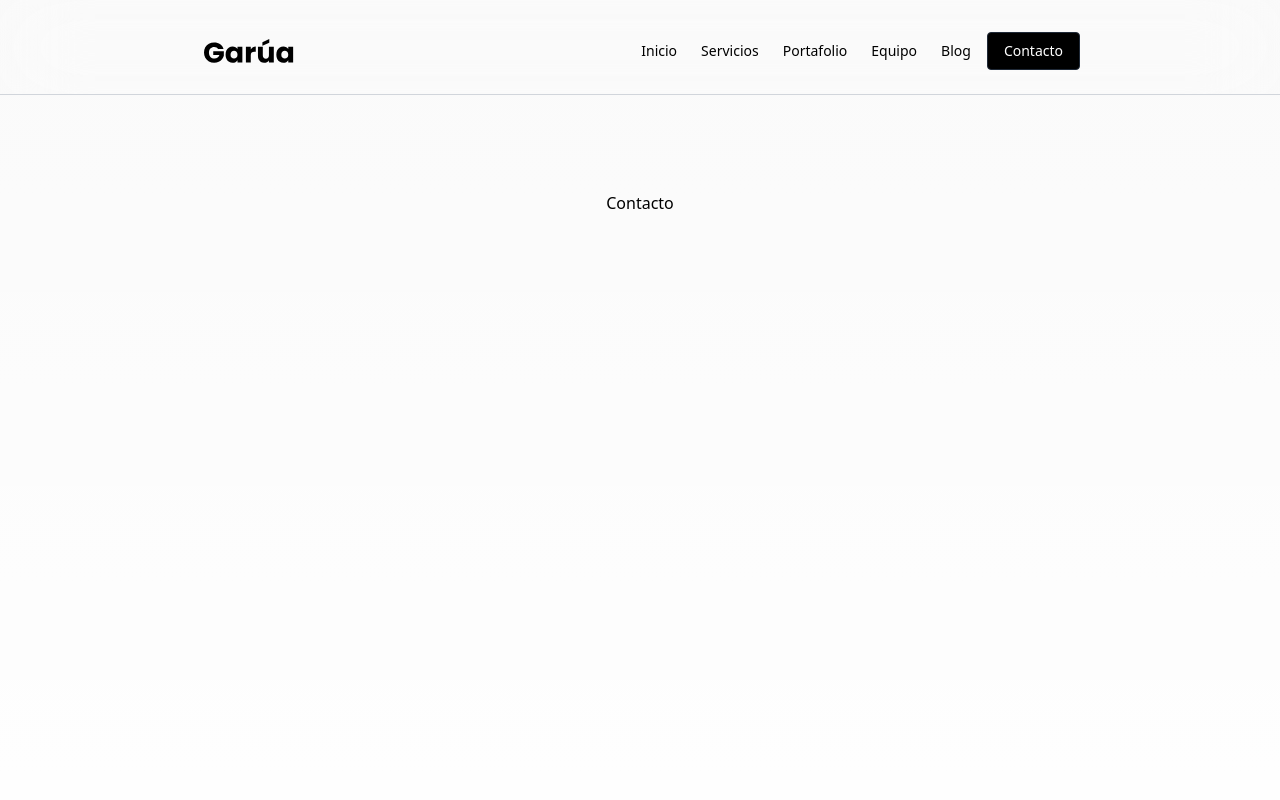
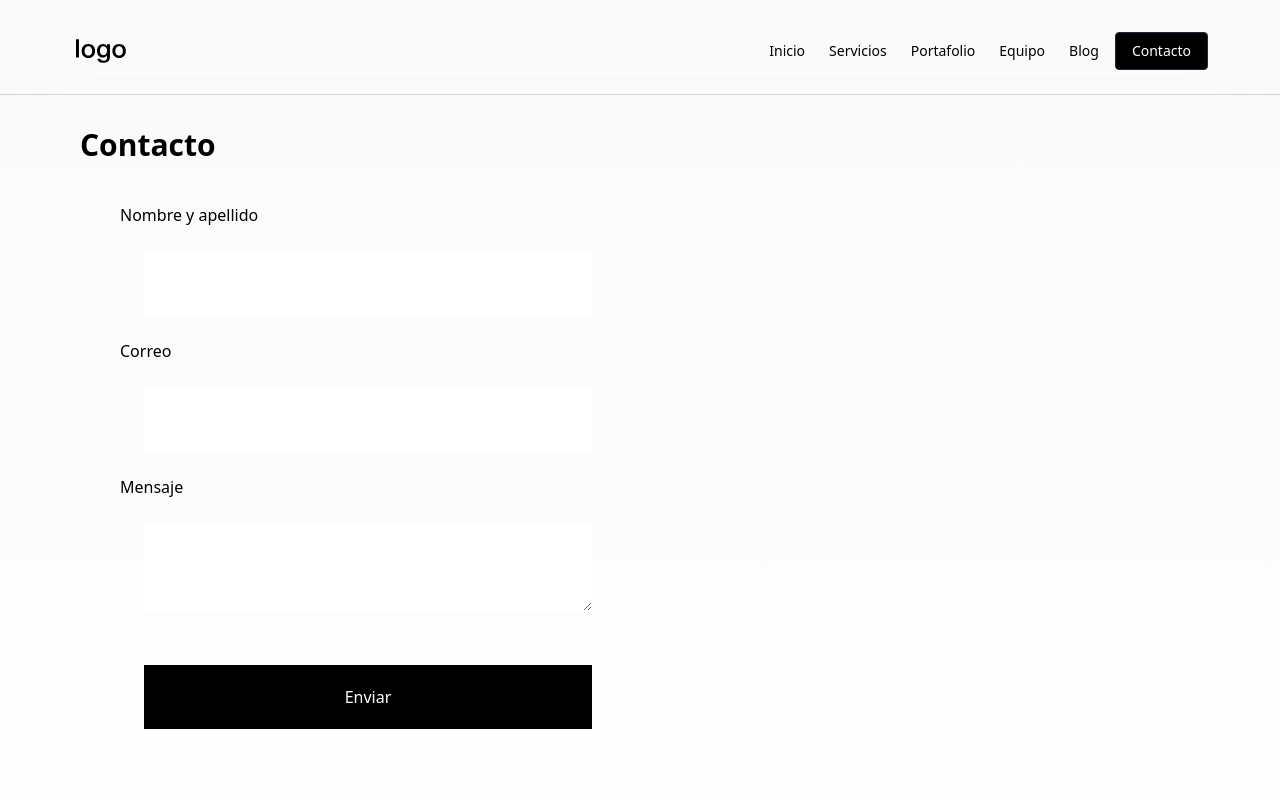
Before and after one commit to aguerrajovane/nextjs-template, a Next.js app: page /contacto in a window 1280 px wide. Shown: the top 800 px of the page. Built offline with nearby package versions, Linux system fonts and the light colour scheme.

Commit message:
Netlify form added

```diff
--- /dev/null
+++ b/components/FeedbackForm.js
@@ -0,0 +1,30 @@
+
+export default function FeedbackForm() {
+  return (
+    <form
+        className="m-10 min-w-[300px] w-2/5"
+        data-netlify="true"
+        data-netlify-honeypot="bot-field"
+        name="feedback"
+        method="POST"
+        action="/success">
+    <input type="hidden" name="form-name" value="feedback" />
+    <p className="hidden">
+      <label>
+        No llenar si eres humano: <input name="bot-field" />
+      </label>
+    </p>
+
+    <label htmlFor="name">Nombre y apellido</label>
+    <input id="name" className="form-field text-base m-6 p-5 w-full" type="text" name="name" />
+
+    <label htmlFor="email">Correo</label>
+    <input id="email" className="form-field text-base m-6 p-5 w-full" type="email" name="email" required />
+
+    <label htmlFor="feedback">Mensaje</label>
+    <textarea id="feedback" className="form-field text-base m-6 p-5 w-full" wrap="soft" name="feedback" required></textarea>
+    <button className="button bg-black text-white w-2/5 text-base m-6 p-5 w-full" type="submit">Enviar</button>
+  </form>
+
+  )
+}
--- a/components/Navbar.js
+++ b/components/Navbar.js
@@ -11,7 +11,7 @@ function Navbar() {
 
   return (
     <nav className="z-10 border-b border-gray-300 bg-gradient-to-b pb-6 pt-8 backdrop-blur-2xl dark:border-neutral-800 dark:bg-zinc-800/30 dark:from-inherit lg:dark:bg-zinc-800/30 text-sm lg:flex">
-      <div className="flex w-full max-w-4xl mx-auto items-center justify-between">
+      <div className="flex w-full max-w-6xl mx-auto items-center justify-between">
         <Link href="/">
           <img src="/logo.svg" alt="Logo" className="relative dark:invert mx-3 h-4 lg:h-6" />
         </Link>
--- a/package.json
+++ b/package.json
@@ -9,7 +9,7 @@
     "start": "next start"
   },
   "keywords": [],
-  "author": "",
+  "author": "Álvaro Guerra Jované",
   "license": "ISC",
   "dependencies": {
     "next": "^13.3.1",
--- a/pages/contacto.js
+++ b/pages/contacto.js
@@ -1,9 +1,13 @@
 import React from 'react'
+import FeedbackForm from '../components/FeedbackForm'
 
 const contacto = () => {
   return (
-    <main className="flex min-h-screen flex-col items-center justify-between p-24">
-      Contacto
+    <main className="flex flex-col w-full max-w-6xl mx-auto justify-between p-24 sm: py-8 px-4">
+      <div className="min-h-screen">
+        <h1 className="text-3xl font-bold mb-4">Contacto</h1>
+        <FeedbackForm />
+      </div>
     </main>
   )
 }
--- a/pages/index.js
+++ b/pages/index.js
@@ -2,8 +2,11 @@ import React from 'react'
 
 const Home = () => {
   return (
-    <main className="flex min-h-screen flex-col items-center justify-between p-24">
-      inicio
+    <main className="flex flex-col w-full max-w-6xl mx-auto justify-between p-24 sm: py-8 px-4">
+      <div className="min-h-screen">
+        <h1 className="text-3xl font-bold mb-4">Inicio</h1>
+        <p className="text-base">Contenido</p>
+        </div>
     </main>
   )
 }
--- /dev/null
+++ b/pages/success.js
@@ -0,0 +1,16 @@
+import React from 'react'
+import Link from 'next/link'
+
+const success = () => {
+  return (
+      <main className="flex flex-col items-center justify-between p-24 ">
+        <div className="min-h-screen text-center">
+            <h1 className="text-xl font-bold mb-4">¡Hemos recibido tu información!</h1>
+            <p>Gracias por contactarnos. Haz clic <Link href="/" className="underline underline-offset-4">aquí</Link> para volver al inicio.</p>
+        </div>
+
+      </main>
+  )
+}
+
+export default success
```
Also changed, not shown: public/logo.svg.
